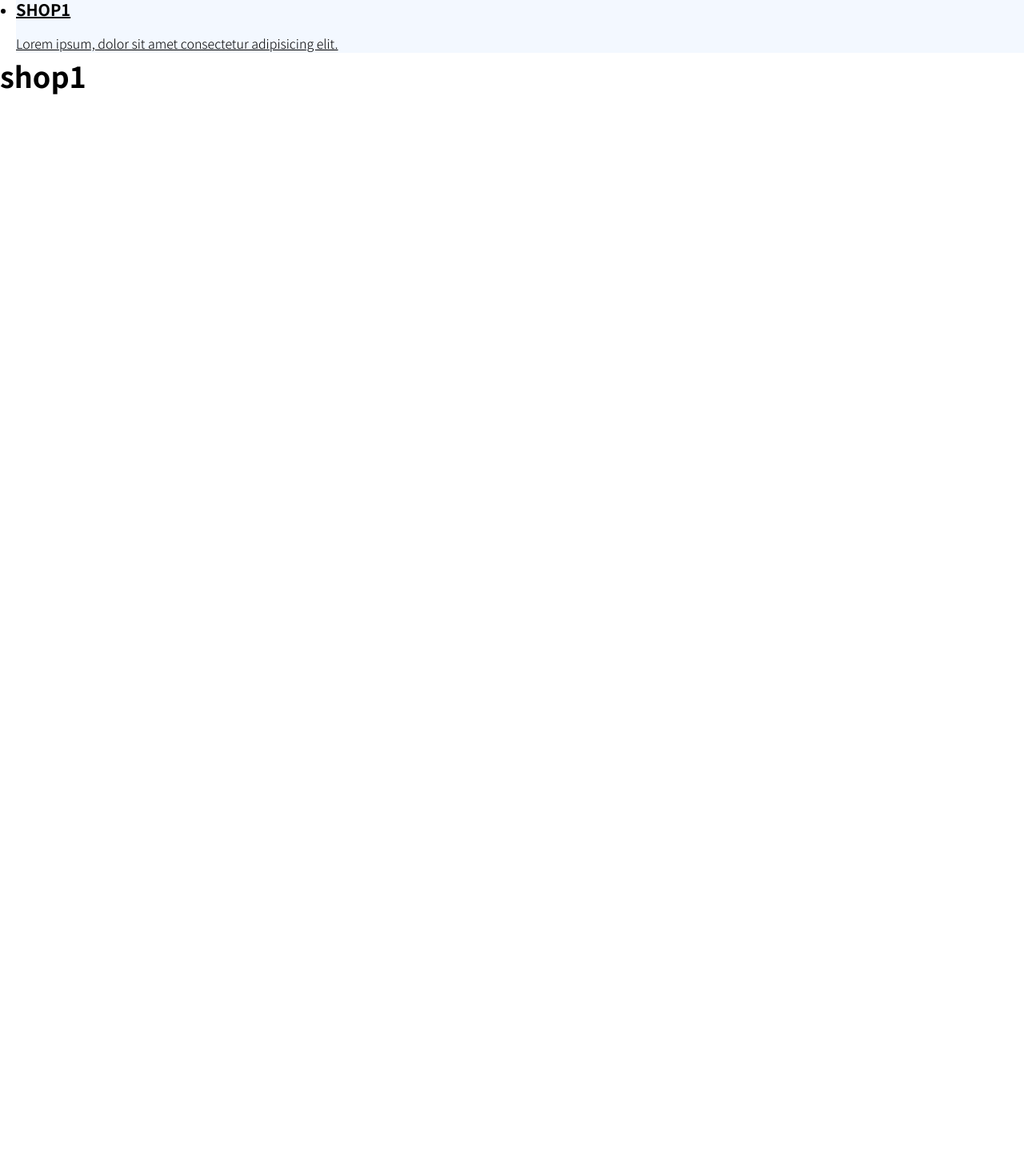
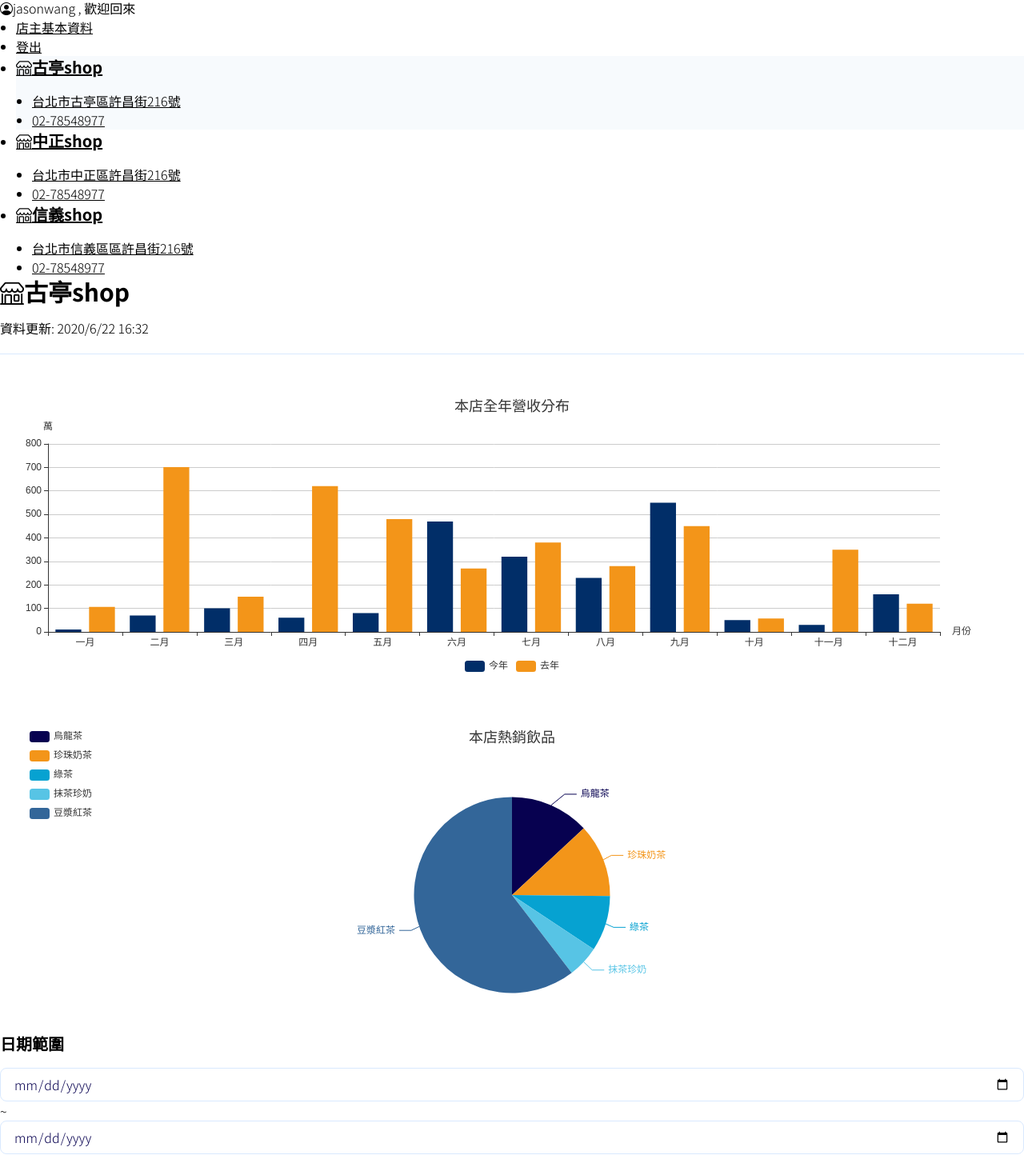
Before and after one commit to jasonwang-tw/paypaydrink-shopkeeper, a Vue app: page /#/shop_1 in a window 1280 px wide. Shown: the part 41-1495 px from the top of the page at 80% size. Before the commit the page ends 800 px from the top, so only its background shows below. Built offline with nearby package versions, Linux system fonts and the light colour scheme.

Commit message:
增加數據圖表系統

```diff
--- a/package.json
+++ b/package.json
@@ -11,6 +11,7 @@
   "dependencies": {
     "@splidejs/vue-splide": "^0.3.5",
     "core-js": "^3.6.5",
+    "echarts": "^4.9.0",
     "vue": "^2.6.11",
     "vue-router": "^3.2.0"
   },
--- a/public/index.html
+++ b/public/index.html
@@ -22,6 +22,7 @@
       font-weight: 300;
       padding: 0;
       margin: 0;
+      height: 100%;
     }
   </style>
 </head>
--- a/src/App.vue
+++ b/src/App.vue
@@ -1,5 +1,5 @@
 <template>
-  <div id="app">
+  <div id="app" class="h-full">
     <router-view />
   </div>
 </template>
--- a/src/components/topmenu.vue
+++ b/src/components/topmenu.vue
@@ -3,10 +3,21 @@
     class="sticky top-0 z-20 px-5 py-3 bg-white border-b header border-lightblue-high text-main-500"
   >
     <div class="container mx-auto">
-      <div class="logo flex justify-center">
+      <div class="logo flex justify-between items-center">
         <router-link to="/">
           <img src="../assets/images/logo.svg" alt="" class="block" />
         </router-link>
+        <div class="userName relative">
+          <div class="flex items-center">
+            <i class="bi bi-person-circle text-2xl mr-3"></i>
+            <span>jasonwang , 歡迎回來</span>
+          </div>
+          <ul class="userMenu list-none absolute bg-white shadow-xl rounded-xl right-0 hidden pl-0">
+            <li v-for="(u, index) in userMenu" class="px-5 py-2.5 text-center">
+              <router-link to="" class="no-underline hover:text-blue-500">{{ u }}</router-link>
+            </li>
+          </ul>
+        </div>
       </div>
     </div>
   </div>
@@ -17,9 +28,15 @@
     name: 'topmenu',
     methods: {},
     data() {
-      return {}
+      return {
+        userMenu: ['店主基本資料', '登出']
+      }
     }
   }
 </script>
 
-<style lang="scss" scoped></style>
+<style lang="scss" scoped>
+  .userName:hover .userMenu {
+    display: block;
+  }
+</style>
--- a/src/main.js
+++ b/src/main.js
@@ -4,6 +4,10 @@ import './plugins/axios';
 import App from './App.vue';
 // import VueSplide from '@splidejs/vue-splide';
 import router from './router';
+
+import echarts from 'echarts'
+Vue.prototype.$echarts = echarts
+
 // CSS
 import './assets/style.css';
 import './assets/tailwind.css';
--- a/src/views/index.vue
+++ b/src/views/index.vue
@@ -1,20 +1,26 @@
 <template>
-  <div id="home" class="text-main-500">
+  <div id="home" class="text-main-500 h-full">
     <topmenu />
-    <div class="grid grid-cols-12 gap-5 p-5">
-      <div class="col-span-2">
+    <div class="adminUi grid grid-cols-12">
+      <div class="col-span-2 border-r border-lightblue-high">
         <ul class="list-none pl-0">
-          <li class="border border-lightblue-high rounded-xl p-5 mb-5 shopList active">
-            <router-link to="/shop_1">
-              <h4>SHOP1</h4>
-              <p>
-                Lorem ipsum, dolor sit amet consectetur adipisicing elit.
-              </p>
+          <li
+            class="p-5 shopList border-b border-lightblue-high"
+            v-for="(s, index) in shop"
+            :class="{ active: shopActive === index }"
+            @click="shopActive = index"
+          >
+            <router-link to="/shop_1" class="no-underline">
+              <h4><i class="bi bi-shop mr-3 text-subyellow-100"></i>{{ s.name }}</h4>
+              <ul class="pl-0 text-blue-500">
+                <li>{{ s.add }}</li>
+                <li>{{ s.tel }}</li>
+              </ul>
             </router-link>
           </li>
         </ul>
       </div>
-      <div class="col-span-10 rounded-xl">
+      <div class="col-span-10 bg-lightblue-bg p-10">
         <router-view></router-view>
       </div>
     </div>
@@ -30,7 +36,26 @@
       topmenu
     },
     data() {
-      return {}
+      return {
+        shopActive: 0,
+        shop: [
+          {
+            name: '古亭shop',
+            add: '台北市古亭區許昌街216號',
+            tel: '02-78548977'
+          },
+          {
+            name: '中正shop',
+            add: '台北市中正區許昌街216號',
+            tel: '02-78548977'
+          },
+          {
+            name: '信義shop',
+            add: '台北市信義區區許昌街216號',
+            tel: '02-78548977'
+          }
+        ]
+      }
     }
   }
 </script>
@@ -39,4 +64,7 @@
   .shopList.active {
     background-color: var(--color-lightblue-bg);
   }
+  .adminUi {
+    height: calc(100% - 64px);
+  }
 </style>
--- a/src/views/shop/page.vue
+++ b/src/views/shop/page.vue
@@ -1,11 +1,43 @@
 <template>
   <div id="shopPage">
-    <h1>shop1</h1>
+    <h2><i class="bi bi-shop mr-3 text-subyellow-100"></i>古亭shop</h2>
+    <span class="text-blue-500 text-sm">資料更新: 2020/6/22 16:32</span>
+    <hr />
+    <div class="grid grid-cols-12 gap-10">
+      <div class="charts col-span-6">
+        <div id="barGraph" style="height: 350px;"></div>
+      </div>
+      <div class="charts col-span-6">
+        <div id="pieGraph" style="height: 350px;"></div>
+      </div>
+    </div>
+    <div class="mt-10 bg-white p-5 rounded-xl">
+      <div class="w-1/2">
+        <h4>日期範圍</h4>
+        <div class="flex items-center">
+          <input type="date" name="" id="" /><span class="px-5">~</span>
+          <input type="date" name="" id="" />
+          <button type="submit" class="bg-main-100 text-white w-1/5 ml-5">送出</button>
+        </div>
+      </div>
+      <ul class="flex pl-0 list-none">
+        <li v-for="(o, index) in order_detail" class="py-5 px-7">{{ o }}</li>
+      </ul>
+    </div>
   </div>
 </template>
 
 <script>
   import topmenu from '@/components/topmenu.vue'
+
+  // 引入基本模板,按需載入
+  let echarts = require('echarts/lib/echarts')
+  // 引入柱狀圖
+  require('echarts/lib/chart/bar')
+  // 引入柱狀圖
+  require('echarts/lib/chart/pie')
+  require('echarts/lib/component/tooltip')
+  require('echarts/lib/component/title')
 
   export default {
     name: 'home',
@@ -13,9 +45,129 @@
       topmenu
     },
     data() {
-      return {}
+      return {
+        order_detail: ['銷售總計', '銷售淨額', '訂單', '售出飲品']
+      }
+    },
+    mounted() {
+      this.drawBar()
+      this.drawPie()
+    },
+    methods: {
+      drawBar() {
+        // 基於dom，初始化echarts範例
+        let barGraph = echarts.init(document.getElementById('barGraph'))
+        // 繪製圖表
+        barGraph.setOption({
+          title: {
+            text: '本店全年營收分布',
+            left: 'center'
+          },
+          tooltip: {
+            trigger: 'item',
+            formatter: '{a} <br/>{b} : {c}萬'
+          },
+          legend: {
+            left: 'center',
+            data: ['今年', '去年'],
+            bottom: 0
+          },
+          xAxis: {
+            type: 'category',
+            name: '月份',
+            splitLine: { show: false },
+            data: [
+              '一月',
+              '二月',
+              '三月',
+              '四月',
+              '五月',
+              '六月',
+              '七月',
+              '八月',
+              '九月',
+              '十月',
+              '十一月',
+              '十二月'
+            ]
+          },
+          grid: {
+            left: '0%',
+            right: '6%',
+            bottom: '10%',
+            containLabel: true
+          },
+          yAxis: {
+            type: 'value',
+            name: '萬',
+            splitLine: { show: true },
+            data: ['100', '200', '300', '400', '500', '600', '700', '800', '900', '1000']
+          },
+          series: [
+            {
+              name: '今年',
+              type: 'bar',
+              data: [10, 70, 100, 60, 80, 470, 320, 230, 550, 50, 30, 160],
+              color: ['#012e68']
+            },
+            {
+              name: '去年',
+              type: 'bar',
+              data: [106, 701, 150, 620, 480, 270, 380, 280, 450, 57, 350, 120],
+              color: ['#f39519']
+            }
+          ]
+        })
+      },
+      drawPie() {
+        let pieGraph = echarts.init(document.getElementById('pieGraph'))
+        pieGraph.setOption({
+          title: {
+            text: '本店熱銷飲品',
+            x: 'center'
+          },
+          tooltip: {
+            trigger: 'item',
+            formatter: '{a} <br/>{b} : {c} 杯 ({d}%)'
+          },
+          legend: {
+            orient: 'vertical',
+            left: 'left',
+            data: ['烏龍茶', '珍珠奶茶', '綠茶', '抹茶珍奶', '豆漿紅茶']
+          },
+          series: [
+            {
+              name: '資料來源',
+              type: 'pie',
+              radius: '70%',
+              center: ['50%', '60%'],
+              data: [
+                { value: 335, name: '烏龍茶' },
+                { value: 310, name: '珍珠奶茶' },
+                { value: 234, name: '綠茶' },
+                { value: 135, name: '抹茶珍奶' },
+                { value: 1548, name: '豆漿紅茶' }
+              ],
+              color: ['#070150', '#f39519', '#06a2d1', '#57c4e5', '#336699'],
+              itemStyle: {
+                emphasis: {
+                  shadowBlur: 10,
+                  shadowOffsetX: 0,
+                  shadowColor: 'rgba(0, 0, 0, 0.5)'
+                }
+              }
+            }
+          ]
+        })
+      }
     }
   }
 </script>
 
-<style lang="scss" scoped></style>
+<style lang="scss" scoped>
+  .charts {
+    padding: 2rem;
+    background-color: white;
+    border-radius: 0.75rem;
+  }
+</style>
```
Also changed, not shown: src/assets/tailwind.css, 2 other files (tests, documents, lock files or other folders).
